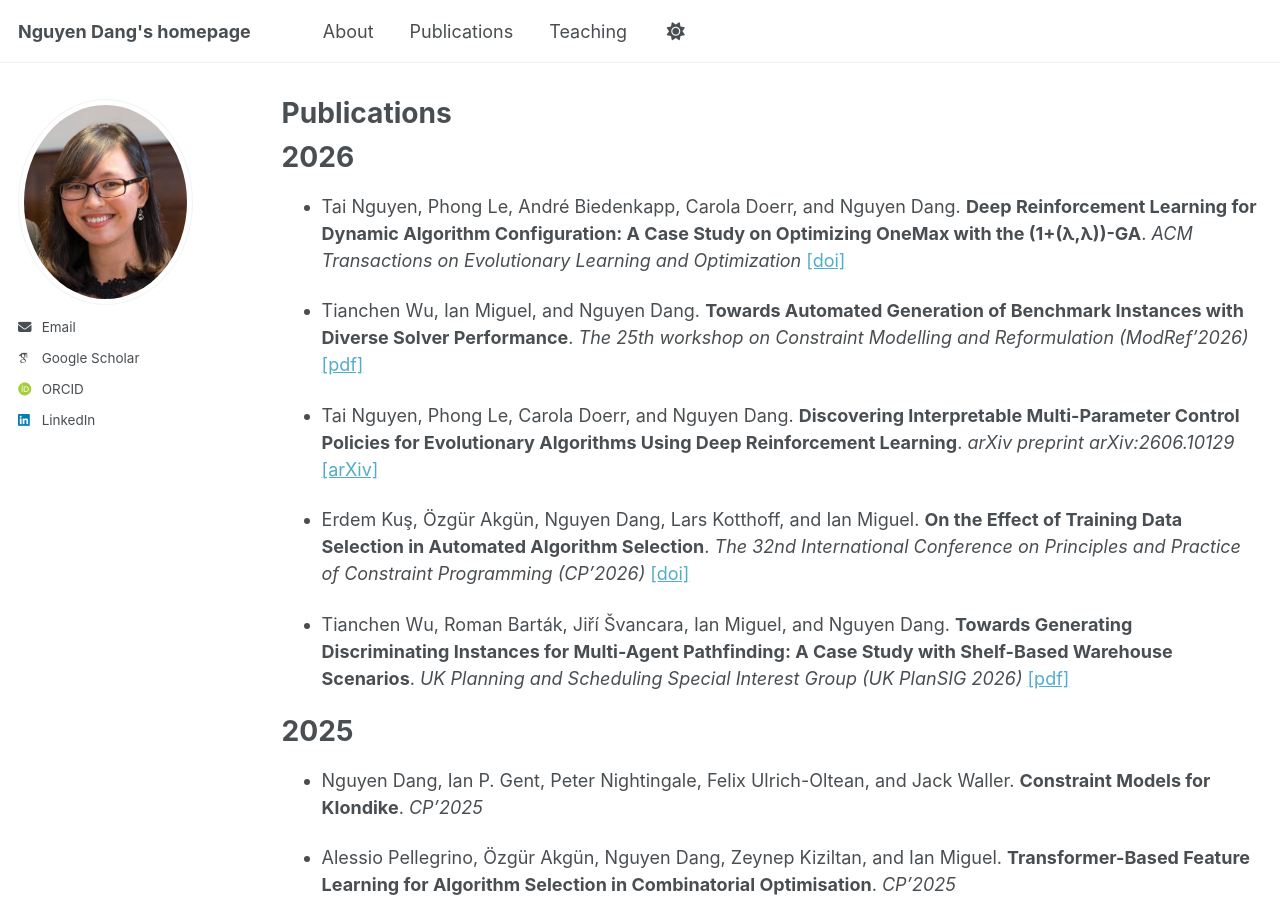
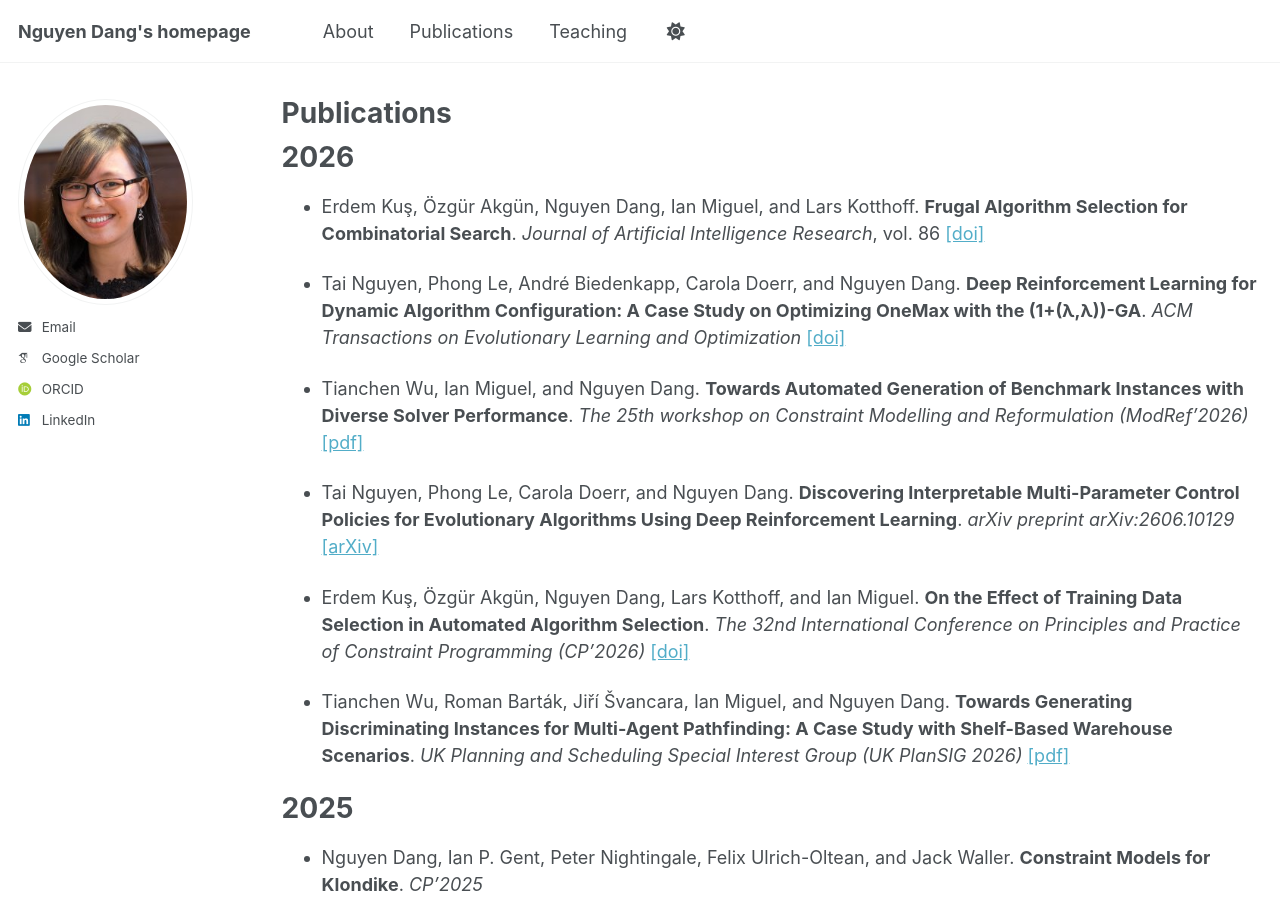
Before and after one commit to ndangtt/ndangtt.github.io, a Jekyll site: the page built from _pages/publication.md, in a window 1280 px wide and 900 px high. Built offline with Jekyll 4.4.1, drawn with Linux system fonts in a browser that asks for light colours; emoji names are drawn with the system emoji font; some web fonts are replaced; a script that is not in the unit is left out.

Commit message:
update publication list

```diff
--- a/_pages/publication.md
+++ b/_pages/publication.md
@@ -7,6 +7,8 @@ author_profile: true
 
 2026
 ======
+
+- Erdem Kuş, Özgür Akgün, Nguyen Dang, Ian Miguel, and Lars Kotthoff. **Frugal Algorithm Selection for Combinatorial Search**. *Journal of Artificial Intelligence Research*, vol. 86 [[doi]](https://doi.org/10.1613/jair.1.21266)
 
 - Tai Nguyen, Phong Le, André Biedenkapp, Carola Doerr, and Nguyen Dang. **Deep Reinforcement Learning for Dynamic Algorithm Configuration: A Case Study on Optimizing OneMax with the (1+(λ,λ))-GA**. *ACM Transactions on Evolutionary Learning and Optimization* [[doi]](https://doi.org/10.1145/3821217)
 
```
